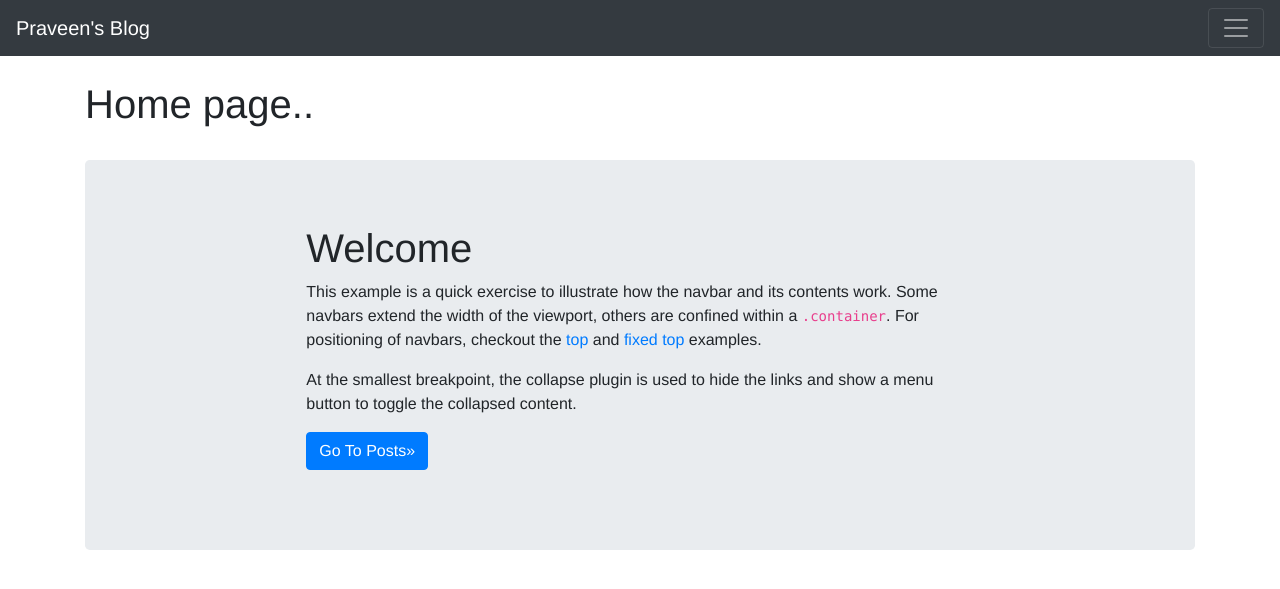
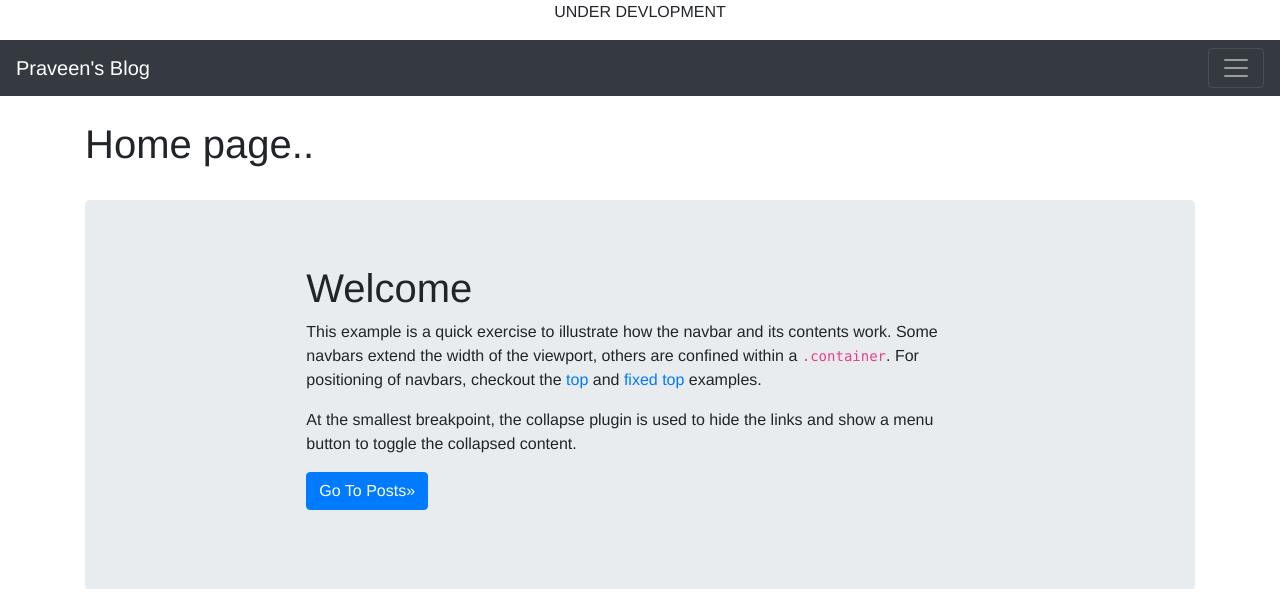
Before and after one commit to praveenmar-ai/Flask_blog-app, a Flask app: page / in a window 1280 px wide. Shown: the top 589 px of the page. Run offline with Flask 2, Linux system fonts and the light colour scheme; some libraries are stand-ins or nearby versions.

Commit message:
Update base.html

```diff
--- a/templates/base.html
+++ b/templates/base.html
@@ -12,6 +12,9 @@
 </head>
 
 <body>
+    <p style="text-align:center">
+        UNDER DEVLOPMENT
+    </p>
 
     <nav class="navbar navbar-dark bg-dark">
         <a class="navbar-brand" href="/">Praveen's Blog</a>
```
